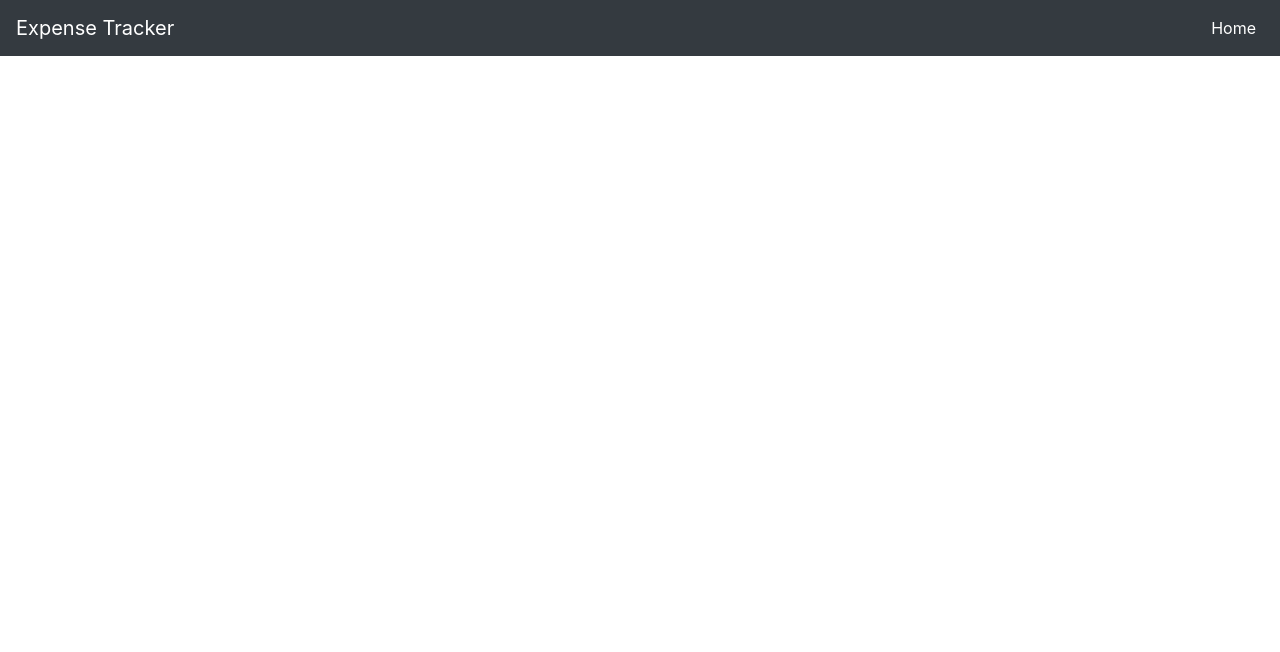
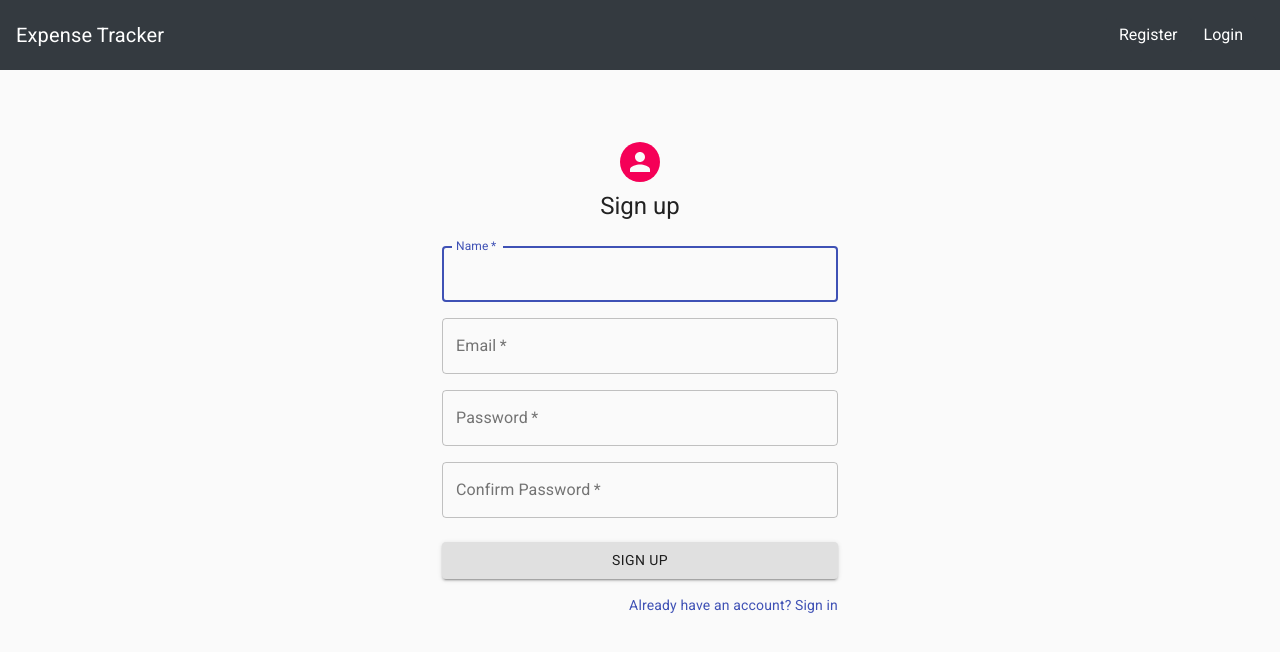
Before and after one commit to elnosh/expense-tracker, a React (Create React App) app in the folder client/: page /register in a window 1280 px wide. Shown: the top 652 px of the page. Built offline with nearby package versions, Linux system fonts and the light colour scheme.

Commit message:
register route

```diff
--- a/client/public/index.html
+++ b/client/public/index.html
@@ -10,24 +10,16 @@
 			content="Web site created using create-react-app"
 		/>
 		<link rel="apple-touch-icon" href="%PUBLIC_URL%/logo192.png" />
-		<!--
-      manifest.json provides metadata used when your web app is installed on a
-      user's mobile device or desktop. See https://developers.google.com/web/fundamentals/web-app-manifest/
-    -->
 		<link rel="manifest" href="%PUBLIC_URL%/manifest.json" />
-		<!--
-      Notice the use of %PUBLIC_URL% in the tags above.
-      It will be replaced with the URL of the `public` folder during the build.
-      Only files inside the `public` folder can be referenced from the HTML.
-
-      Unlike "/favicon.ico" or "favicon.ico", "%PUBLIC_URL%/favicon.ico" will
-      work correctly both with client-side routing and a non-root public URL.
-      Learn how to configure a non-root public URL by running `npm run build`.
-    -->
-
 		<link
 			rel="stylesheet"
 			href="https://maxcdn.bootstrapcdn.com/bootstrap/4.0.0/css/bootstrap.min.css"
+		/>
+		<link
+			rel="stylesheet"
+			href="https://use.fontawesome.com/releases/v5.8.2/css/all.css"
+			integrity="sha384-oS3vJWv+0UjzBfQzYUhtDYW+Pj2yciDJxpsK1OYPAYjqT085Qq/1cq5FLXAZQ7Ay"
+			crossorigin="anonymous"
 		/>
 
 		<title>ExpenseTracker</title>
@@ -35,14 +27,5 @@
 	<body>
 		<noscript>You need to enable JavaScript to run this app.</noscript>
 		<div id="root"></div>
-		<!--
-      This HTML file is a template.
-      If you open it directly in the browser, you will see an empty page.
-
-      You can add webfonts, meta tags, or analytics to this file.
-      The build step will place the bundled scripts into the <body> tag.
-
-      To begin the development, run `npm start` or `yarn start`.
-      To create a production bundle, use `npm run build` or `yarn build`.
-    --></body>
+	</body>
 </html>
--- a/client/src/App.css
+++ b/client/src/App.css
@@ -1,3 +1,5 @@
+@import url('https://fonts.googleapis.com/css?family=Roboto');
+
 /* Global Styles */
 :root {
 	--primary-color: #003699;
--- a/client/src/App.js
+++ b/client/src/App.js
@@ -2,6 +2,7 @@ import React, { Fragment } from 'react'
 import { BrowserRouter as Router, Route, Switch } from 'react-router-dom'
 import NavbarComp from './components/layout/NavbarComp'
 import Home from './components/pages/Home'
+import Register from './components/auth/Register'
 import Login from './components/auth/Login'
 import PrivateRoute from './components/routing/PrivateRoute'
 import Alerts from './components/layout/Alerts'
@@ -37,6 +38,11 @@ const App = () => {
 										path="/login"
 										component={Login}
 									/>
+									<Route
+										exact
+										path="/register"
+										component={Register}
+									/>
 								</Switch>
 							</div>
 						</Fragment>
--- a/client/src/components/auth/Login.js
+++ b/client/src/components/auth/Login.js
@@ -121,7 +121,7 @@ const Login = (props) => {
 						type="submit"
 						fullWidth
 						variant="contained"
-						color="primary"
+						color="default"
 						className={classes.submit}
 						onClick={onSubmit}
 					>
--- a/client/src/components/auth/Register.js
+++ b/client/src/components/auth/Register.js
@@ -0,0 +1,167 @@
+import React, { useState, useContext, useEffect } from 'react'
+import AlertContext from '../../context/alert/alertContext'
+import AuthContext from '../../context/auth/authContext'
+
+// Material UI
+import Avatar from '@material-ui/core/Avatar'
+import Button from '@material-ui/core/Button'
+import CssBaseline from '@material-ui/core/CssBaseline'
+import TextField from '@material-ui/core/TextField'
+import Link from '@material-ui/core/Link'
+import Grid from '@material-ui/core/Grid'
+import Typography from '@material-ui/core/Typography'
+import { makeStyles } from '@material-ui/core/styles'
+import Container from '@material-ui/core/Container'
+
+const useStyles = makeStyles((theme) => ({
+	paper: {
+		marginTop: theme.spacing(8),
+		display: 'flex',
+		flexDirection: 'column',
+		alignItems: 'center',
+	},
+	avatar: {
+		margin: theme.spacing(1),
+		backgroundColor: theme.palette.secondary.main,
+	},
+	form: {
+		width: '100%',
+		marginTop: theme.spacing(3),
+	},
+	submit: {
+		margin: theme.spacing(3, 0, 2),
+	},
+}))
+
+const Register = (props) => {
+	const classes = useStyles()
+
+	const authContext = useContext(AuthContext)
+	const { registerUser, isAuthenticated, error, clearErrors } = authContext
+
+	const alertContext = useContext(AlertContext)
+	const { setAlert } = alertContext
+
+	useEffect(() => {
+		if (isAuthenticated) {
+			props.history.push('/')
+		}
+
+		if (error === 'User already exists') {
+			setAlert(error, 'danger')
+			clearErrors()
+		}
+		// eslint-disable-next-line
+	}, [error, isAuthenticated, props.history])
+
+	const [user, setUser] = useState({
+		name: '',
+		email: '',
+		password: '',
+		password2: '',
+	})
+
+	const { name, email, password, password2 } = user
+
+	const onChange = (e) =>
+		setUser({ ...user, [e.target.name]: e.target.value })
+
+	const onSubmit = (e) => {
+		e.preventDefault()
+		if (name === '' || email === '' || password === '') {
+			setAlert('Please enter all fields', 'danger')
+		} else if (password !== password2) {
+			setAlert('Passwords do not match', 'danger')
+		} else {
+			registerUser({
+				name,
+				email,
+				password,
+			})
+		}
+	}
+
+	return (
+		<Container component="main" maxWidth="xs">
+			<CssBaseline />
+			<div className={classes.paper}>
+				<Avatar className={classes.avatar}></Avatar>
+				<Typography component="h1" variant="h5">
+					Sign up
+				</Typography>
+				<form className={classes.form} noValidate onSubmit={onSubmit}>
+					<Grid container spacing={2}>
+						<Grid item xs={12}>
+							<TextField
+								autoComplete="fname"
+								name="name"
+								variant="outlined"
+								required
+								fullWidth
+								id="name"
+								label="Name"
+								autoFocus
+								onChange={onChange}
+							/>
+						</Grid>
+						<Grid item xs={12}>
+							<TextField
+								variant="outlined"
+								required
+								fullWidth
+								id="email"
+								label="Email"
+								name="email"
+								autoComplete="email"
+								onChange={onChange}
+							/>
+						</Grid>
+						<Grid item xs={12}>
+							<TextField
+								variant="outlined"
+								required
+								fullWidth
+								name="password"
+								label="Password"
+								type="password"
+								id="password"
+								onChange={onChange}
+							/>
+						</Grid>
+						<Grid item xs={12}>
+							<TextField
+								variant="outlined"
+								required
+								fullWidth
+								name="password2"
+								label="Confirm Password"
+								type="password"
+								id="password2"
+								onChange={onChange}
+							/>
+						</Grid>
+					</Grid>
+					<Button
+						type="submit"
+						fullWidth
+						variant="contained"
+						color="default"
+						className={classes.submit}
+						onClick={onSubmit}
+					>
+						Sign Up
+					</Button>
+					<Grid container justify="flex-end">
+						<Grid item>
+							<Link href="/login" variant="body2">
+								Already have an account? Sign in
+							</Link>
+						</Grid>
+					</Grid>
+				</form>
+			</div>
+		</Container>
+	)
+}
+
+export default Register
--- a/client/src/components/layout/NavbarComp.js
+++ b/client/src/components/layout/NavbarComp.js
@@ -1,16 +1,69 @@
-import React from 'react'
+import React, { Fragment, useContext } from 'react'
+import { Link } from 'react-router-dom'
+import AuthContext from '../../context/auth/authContext'
+import TransactionContext from '../../context/transaction/transactionContext'
 
 //React-Bootsrap
 import Navbar from 'react-bootstrap/Navbar'
 import Nav from 'react-bootstrap/Nav'
+import Button from 'react-bootstrap/Button'
 
 const NavbarComp = () => {
+	const authContext = useContext(AuthContext)
+	const { isAuthenticated, logout, user } = authContext
+
+	const transactionContext = useContext(TransactionContext)
+	const { clearTransactions } = transactionContext
+
+	const onLogout = () => {
+		logout()
+		clearTransactions()
+	}
+
+	const authLinks = (
+		<Fragment>
+			<li>
+				Hello {user && user.name}
+				<a
+					href="#!"
+					onClick={onLogout}
+					style={{ margin: '0px 0px 0px 20px' }}
+				>
+					<i
+						className="fas fa-sign-out-alt"
+						style={{ color: 'white' }}
+					></i>
+					<span className="hide-sm" style={{ color: 'white' }}>
+						Logout
+					</span>
+				</a>
+			</li>
+		</Fragment>
+	)
+
+	const guestLinks = (
+		<Fragment>
+			<li>
+				<Button variant="dark">
+					<Link to="/register" style={{ color: 'white' }}>
+						Register
+					</Link>
+				</Button>
+				<Button variant="dark">
+					<Link to="/login" style={{ color: 'white' }}>
+						Login
+					</Link>
+				</Button>
+			</li>
+		</Fragment>
+	)
+
 	return (
 		<Navbar bg="dark" variant="dark" expand="lg">
 			<Navbar.Brand href="#home">Expense Tracker</Navbar.Brand>
 			<Nav className="ml-auto">
 				<Nav.Link href="/" style={{ color: '#ffffff' }}>
-					Home
+					{isAuthenticated ? authLinks : guestLinks}
 				</Nav.Link>
 			</Nav>
 		</Navbar>
--- a/client/src/components/transactions/TransactionItem.js
+++ b/client/src/components/transactions/TransactionItem.js
@@ -17,7 +17,7 @@ const TransactionItem = ({ transaction }) => {
 	}
 
 	return (
-		<tr key={_id}>
+		<tr key={_id} style={{ fontSize: '1.2em' }}>
 			<td>{new Date(date).toDateString()}</td>
 			<td>{description}</td>
 			<td
--- a/client/src/context/transaction/TransactionState.js
+++ b/client/src/context/transaction/TransactionState.js
@@ -66,6 +66,11 @@ const TransactionState = (props) => {
 		}
 	}
 
+	// Clear Transactions
+	const clearTransactions = () => {
+		dispatch({ type: 'CLEAR_TRANSACTIONS' })
+	}
+
 	// Filter transactions
 	const filterTransactions = (text) => {
 		dispatch({ type: 'FILTER_TRANSACTIONS', payload: text })
@@ -91,6 +96,7 @@ const TransactionState = (props) => {
 				clearFilter,
 				addTransaction,
 				deleteTransaction,
+				clearTransactions,
 			}}
 		>
 			{props.children}
--- a/client/src/context/transaction/transactionReducer.js
+++ b/client/src/context/transaction/transactionReducer.js
@@ -4,6 +4,18 @@ export default (state, action) => {
 			return {
 				...state,
 				transactions: action.payload,
+			}
+		case 'ADD_TRANSACTION':
+			return {
+				...state,
+				transactions: [action.payload, ...state.transactions],
+			}
+		case 'DELETE_TRANSACTION':
+			return {
+				...state,
+				transactions: state.transactions.filter(
+					(transaction) => transaction._id !== action.payload
+				),
 			}
 		case 'GET_EXPENSES':
 			return {
@@ -24,6 +36,13 @@ export default (state, action) => {
 				...state,
 				error: action.payload,
 			}
+		case 'CLEAR_TRANSACTIONS':
+			return {
+				...state,
+				transactions: null,
+				filteredTransactions: null,
+				error: null,
+			}
 		case 'FILTER_TRANSACTIONS':
 			return {
 				...state,
```
Also changed, not shown: 2 other files (tests, documents, lock files or other folders).
